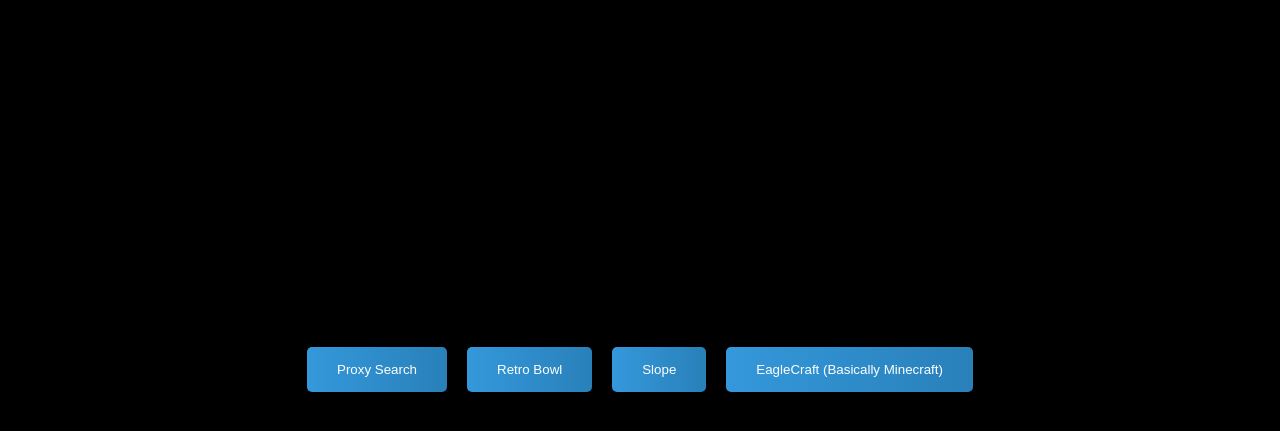
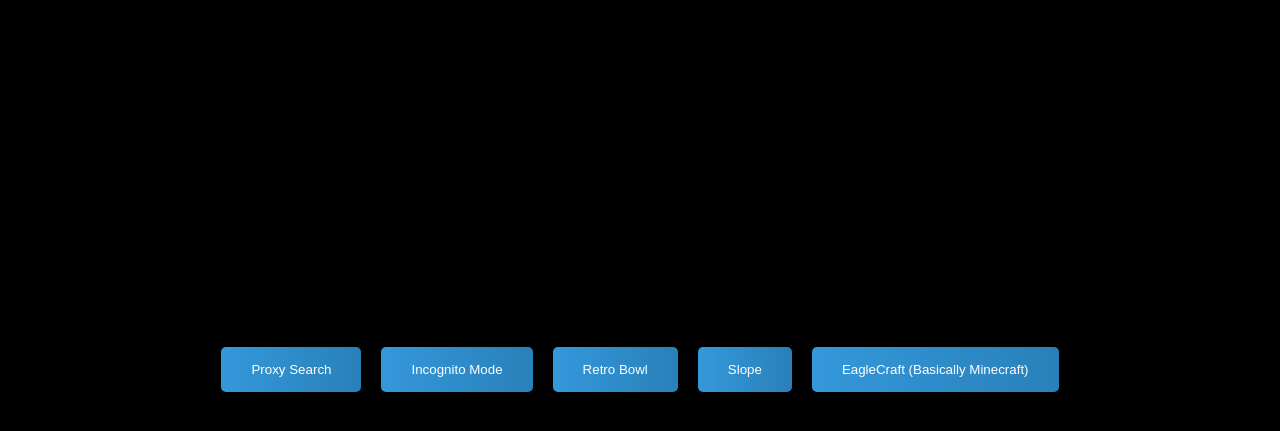
Before and after one commit to DreadzHubYT/Schoology, a plain HTML site: page Main.html in a window 1280 px wide. Shown: the part 83-514 px from the top of the page. Drawn offline with Linux system fonts and the light colour scheme.

Commit message:
Update Main.html

```diff
--- a/Main.html
+++ b/Main.html
@@ -55,6 +55,7 @@
     </div>
     <div class="button-container">
         <button class="cool-button" onclick="openGame('https://raw.githack.com/DreadzHubYT/Schoology/main/Search.html')">Proxy Search</button>
+        <button class="cool-button" onclick="openGame('https://raw.githack.com/DreadzHubYT/Schoology/main/incognito.html')">Incognito Mode</button>
         <button class="cool-button" onclick="openGame('https://raw.githack.com/DreadzHubYT/Schoology/main/2.html')">Retro Bowl</button>
         <button class="cool-button" onclick="openGame('https://raw.githack.com/DreadzHubYT/Schoology/main/3.html')">Slope</button>
         <button class="cool-button" onclick="openGame('https://raw.githack.com/DreadzHubYT/Schoology/main/4.html')">EagleCraft (Basically Minecraft)</button>
```
